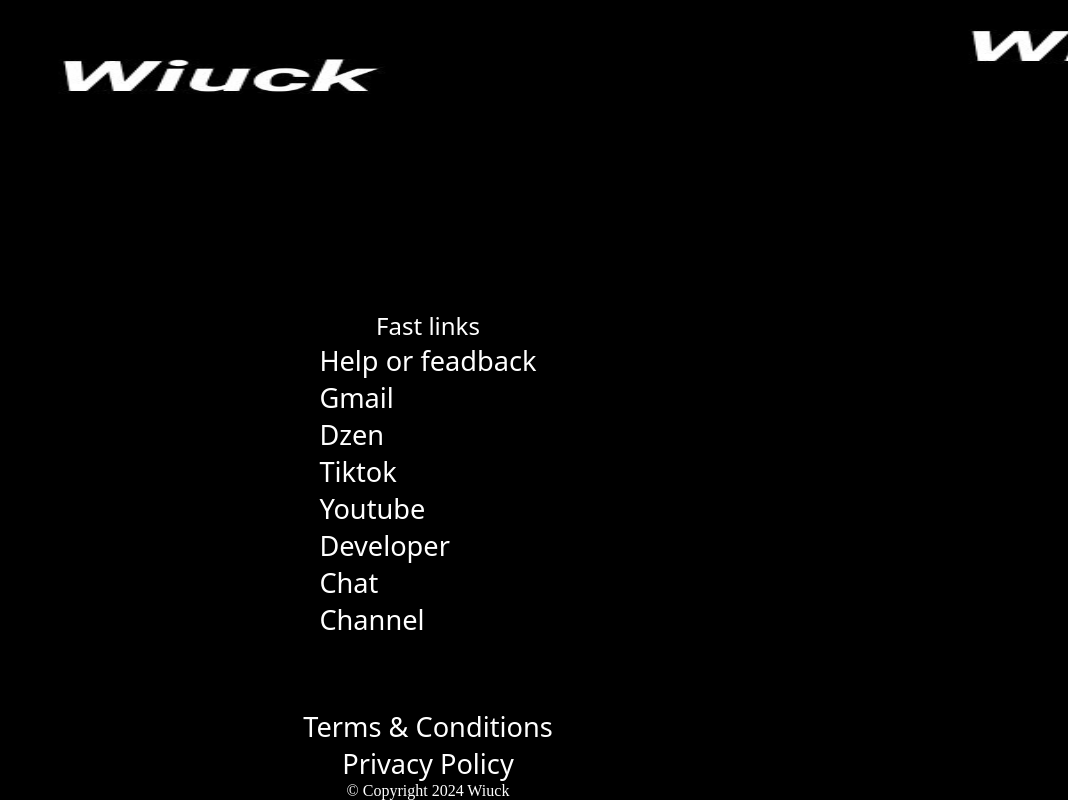
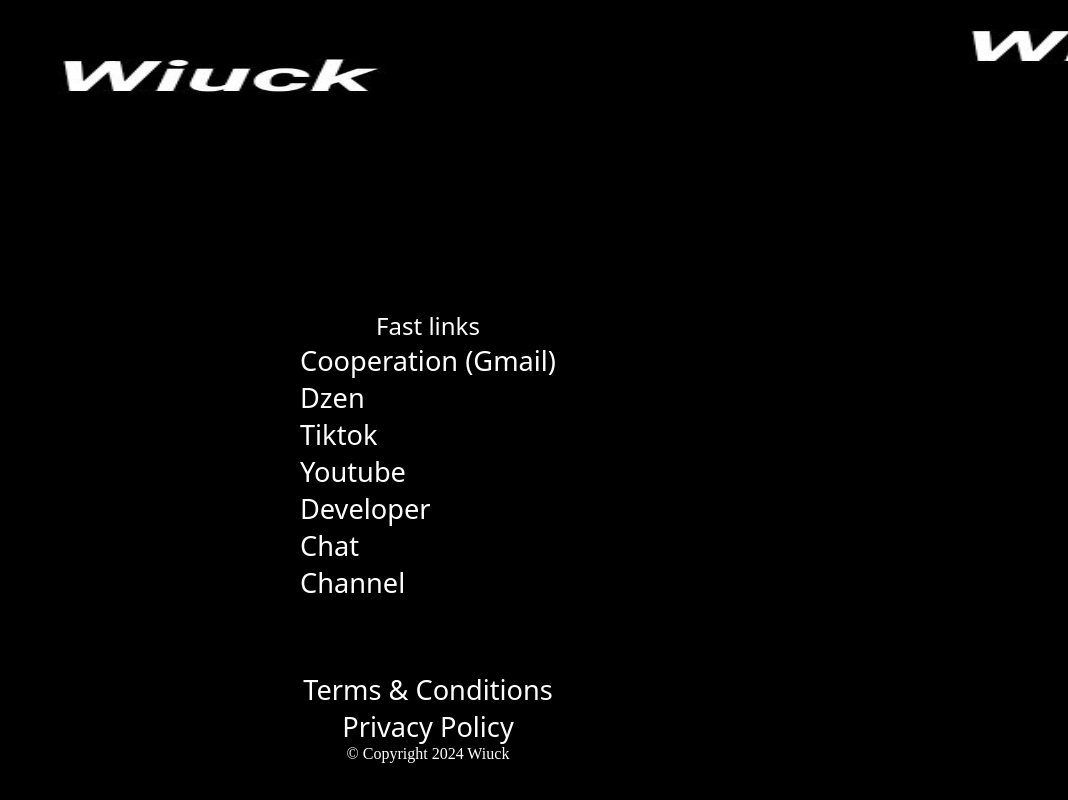
Before and after one commit to wiucktech/about, a plain HTML site: page index.html in a window 1280 px wide. Shown: the part 2072-2872 px from the top of the page, without its empty margins (212-1280 px from the left). After the commit the page ends 2835 px from the top, so only its background shows below. Drawn offline with Linux system fonts and the light colour scheme.

Commit message:
Update index.html

```diff
--- a/index.html
+++ b/index.html
@@ -41,15 +41,15 @@
  </p>
 </center>
  <!-- Нижний блок -->
-<body>
-    <div class="container"></div>
+ <div class="container"></div>
     <footer>
         <section class="ft-main">
             <div class="ft-main-item">
                 <h2 class="ft-tittle">Fast links</h2>
+             <body vlink="white>
                 <ul>
-                    <li><a href="#">Help or feadback</a></li>
-                    <li><a href="#">Gmail</a></li>
+                    <li><a href="https://mail.google.com/mail/u/0/#inbox?compose=CllgCJvkXgdKHwGmBvLTgxFBqhDHWZzDvdFmwWPpcJvhXDQXhRsXCHlXvnJkhGCTCCtWnrbFpdq">Cooperation (Gmail)</a></li>
+
                     <li><a href="#">Dzen</a></li>
                         <li><a href="https://pixeldrain.com/u/XraT8FUj">Tiktok</a></li>
                         <li><a href="https://www.youtube.com/@WiuckChannel">Youtube</a></li>
@@ -57,6 +57,7 @@
                     <li><a href="https://t.me/wiuck_chat">Chat</a></li>
                     <li><a href="https://t.me/wiuck_ch">Channel</a></li>
                 </ul>
+
 
             </div>
 
@@ -73,3 +74,6 @@
         </selection>
     </footer>
 </body>
+<body>
+
+</body>
```
